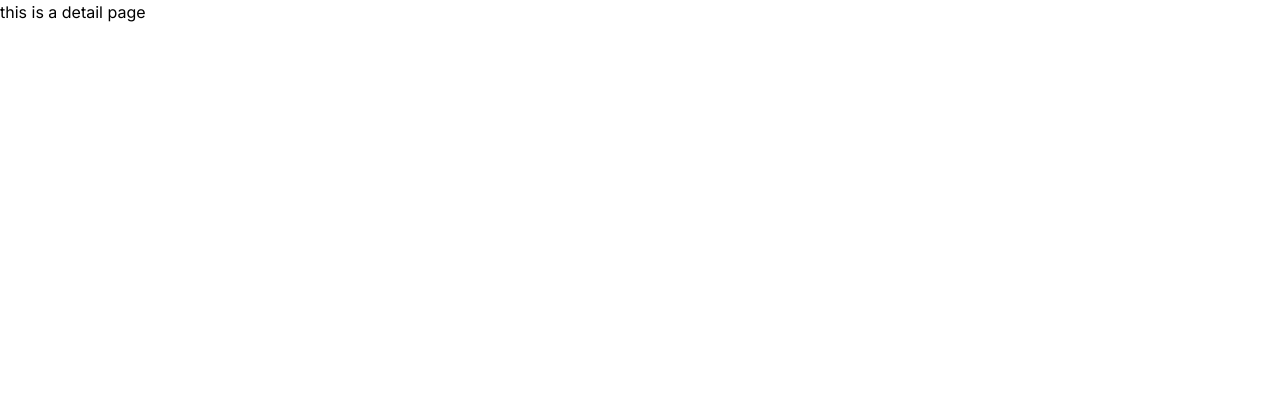
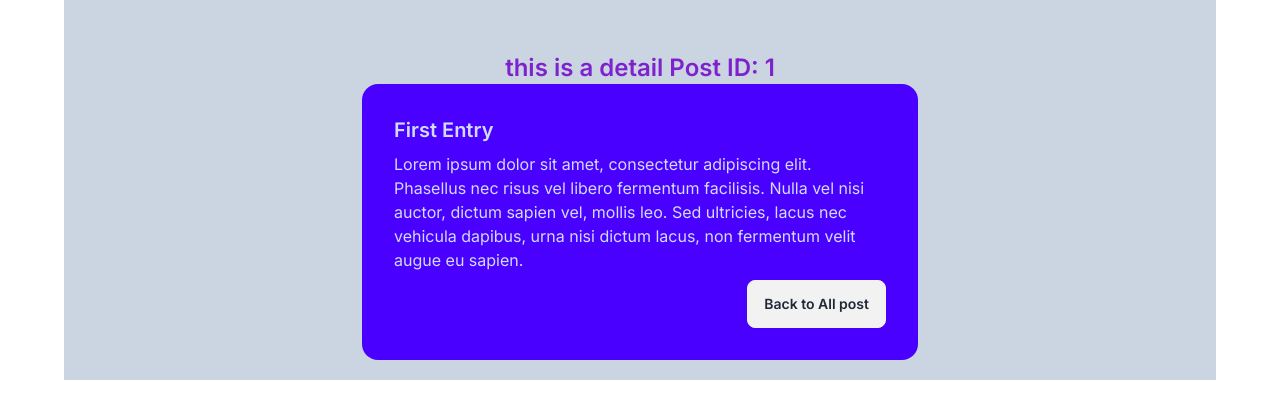
Before and after one commit to shaikot07/my-first-next-js-app-for-learning, a Next.js app: page /post/1 in a window 1280 px wide. Shown: the top 418 px of the page. Built offline with nearby package versions, Linux system fonts and the light colour scheme; data requests are answered from the project's data file.

Commit message:
show data in details  in the detail pages

```diff
--- a/src/app/post/[id]/page.js
+++ b/src/app/post/[id]/page.js
@@ -1,13 +1,28 @@
+import Link from 'next/link';
 import React from 'react';
 
-const DetailPage = async({params}) => {
+const DetailPage = async ({ params }) => {
     console.log(params);
     const res = await fetch(`http://localhost:5000/posts/${params.id}`);
     const postDetals = await res.json();
     console.log(postDetals);
+    const {id, title,description}=postDetals || {}
     return (
-        <div>
-            <h2>this is a detail page</h2>
+        <div className='max-w-6xl mx-auto bg-slate-300 p-5'>
+            <h2 className='text-2xl mt-8 text-center text-purple-700 font-semibold'>this is a detail Post ID: {id}</h2>
+            <div>
+                <div className="card w-[50%] mx-auto bg-primary text-primary-content">
+                    <div className="card-body">
+                        <h2 className="card-title"> {title} </h2>
+                        <p> {description} </p>
+                        <div className="card-actions justify-end">
+                            <Link href='/post'>
+                            <button className="btn">Back to All post</button>
+                            </Link>
+                        </div>
+                    </div>
+                </div>
+            </div>
         </div>
     );
 };
```
